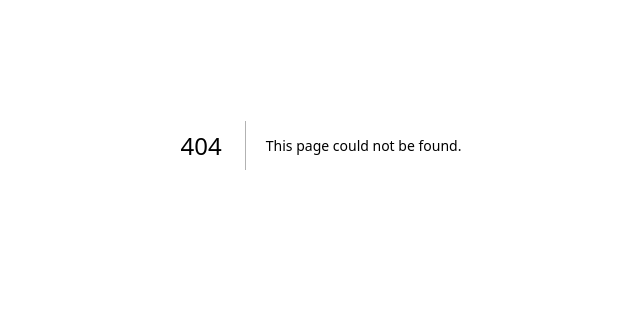
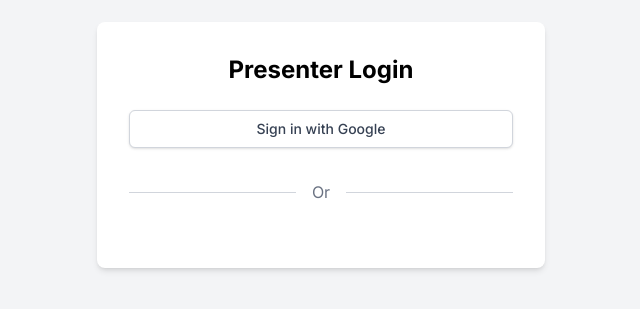
Before and after one commit to 3akare/cadro, a Next.js app in the folder web/: page /login in a window 1280 px wide. Before the commit this address had no page. Shown: the part 255-564 px from the top of the page, without its empty margins (319-959 px from the left). Built offline with nearby package versions, Linux system fonts and the light colour scheme; no server answers.

Commit message:
feat [web]: implement authentication context, provider, and login page with Firebase integration

```diff
--- /dev/null
+++ b/web/context/AuthContext.tsx
@@ -0,0 +1,34 @@
+'use client';
+
+import { createContext, useContext, useState, useEffect, ReactNode } from 'react';
+import { onAuthStateChanged, User } from 'firebase/auth';
+import { auth } from '../lib/firebase';
+
+interface AuthContextType {
+    user: User | null;
+    loading: boolean;
+}
+
+const AuthContext = createContext<AuthContextType>({ user: null, loading: true });
+
+export const AuthProvider = ({ children }: { children: ReactNode }) => {
+    const [user, setUser] = useState<User | null>(null);
+    const [loading, setLoading] = useState(true);
+
+    useEffect(() => {
+        const unsubscribe = onAuthStateChanged(auth, (user) => {
+            setUser(user);
+            setLoading(false);
+        });
+        return () => unsubscribe();
+    }, []);
+
+    return (
+        <AuthContext.Provider value={{ user, loading }
+        }>
+            {!loading && children}
+        </AuthContext.Provider>
+    );
+};
+
+export const useAuth = () => useContext(AuthContext);
--- /dev/null
+++ b/web/lib/firebase.ts
@@ -0,0 +1,16 @@
+import { initializeApp, getApps, getApp } from 'firebase/app';
+import { getAuth } from 'firebase/auth';
+
+const firebaseConfig = {
+    apiKey: process.env.NEXT_PUBLIC_FIREBASE_API_KEY,
+    authDomain: process.env.NEXT_PUBLIC_FIREBASE_AUTH_DOMAIN,
+    projectId: process.env.NEXT_PUBLIC_FIREBASE_PROJECT_ID,
+    storageBucket: process.env.NEXT_PUBLIC_FIREBASE_STORAGE_BUCKET,
+    messagingSenderId: process.env.NEXT_PUBLIC_FIREBASE_MESSAGING_SENDER_ID,
+    appId: process.env.NEXT_PUBLIC_FIREBASE_APP_ID,
+};
+
+const app = !getApps().length ? initializeApp(firebaseConfig) : getApp();
+const auth = getAuth(app);
+
+export { auth };
--- a/web/src/app/layout.tsx
+++ b/web/src/app/layout.tsx
@@ -1,28 +1,25 @@
-import type { Metadata } from "next";
-import { Inter } from "next/font/google";
-import "./globals.css";
+import './globals.css';
+import type { Metadata } from 'next';
+import { Inter } from 'next/font/google';
+import { AuthProvider } from '../../context/AuthContext'; // Import the provider
 
-
-const inter = Inter({
-  subsets: ["latin"],
-});
+const inter = Inter({ subsets: ['latin'] });
 
 export const metadata: Metadata = {
-  title: "Create Next App",
-  description: "Generated by create next app",
+  title: 'Cadro',
 };
 
 export default function RootLayout({
   children,
-}: Readonly<{
+}: {
   children: React.ReactNode;
-}>) {
+}) {
   return (
     <html lang="en">
-      <body
-        className={`${inter.className} antialiased`}
-      >
-        {children}
+      <body className={inter.className}>
+        <AuthProvider>
+          {children}
+        </AuthProvider>
       </body>
     </html>
   );
--- /dev/null
+++ b/web/src/app/login/page.tsx
@@ -0,0 +1,86 @@
+'use client';
+
+import { useState, FormEvent } from 'react';
+import { useRouter } from 'next/navigation';
+import {
+    signInWithEmailAndPassword,
+    signInWithPopup,
+    GoogleAuthProvider
+} from 'firebase/auth';
+import { auth } from '../../../lib/firebase';
+import axios from 'axios';
+
+// This function will be called after any successful Firebase sign-in
+const getBackendToken = async () => {
+    const currentUser = auth.currentUser;
+    if (!currentUser) throw new Error("No user found after login.");
+
+    const firebaseToken = await currentUser.getIdToken();
+    const response = await axios.post('http://localhost:3001/auth/v1/login', {
+        token: firebaseToken,
+    });
+
+    // For simplicity, we'll store the token in localStorage.
+    // For production, HttpOnly cookies are more secure.
+    localStorage.setItem('accessToken', response.data.accessToken);
+};
+
+export default function LoginPage() {
+    const [email, setEmail] = useState('');
+    const [password, setPassword] = useState('');
+    const [error, setError] = useState<string | null>(null);
+    const router = useRouter();
+
+    const handleEmailLogin = async (event: FormEvent) => {
+        event.preventDefault();
+        setError(null);
+        try {
+            await signInWithEmailAndPassword(auth, email, password);
+            await getBackendToken();
+            console.log("success")// Redirect to dashboard after login
+        } catch (err: any) {
+            setError(err.message);
+        }
+    };
+
+    const handleGoogleLogin = async () => {
+        setError(null);
+        const provider = new GoogleAuthProvider();
+        try {
+            await signInWithPopup(auth, provider);
+            await getBackendToken();
+            router.push('/dashboard'); // Redirect
+        } catch (err: any) {
+            setError(err.message);
+        }
+    };
+
+    return (
+        <div className="flex items-center justify-center min-h-screen bg-gray-100">
+            <div className="w-full max-w-md p-8 space-y-6 bg-white rounded-lg shadow-md">
+                <h2 className="text-2xl font-bold text-center">Presenter Login</h2>
+
+                {/* Google Login Button */}
+                <button
+                    onClick={handleGoogleLogin}
+                    className="w-full flex justify-center items-center px-4 py-2 border border-gray-300 rounded-md shadow-sm text-sm font-medium text-gray-700 bg-white hover:bg-gray-50"
+                >
+                    {/* Add a Google Icon SVG here */}
+                    Sign in with Google
+                </button>
+
+                <div className="relative flex py-2 items-center">
+                    <div className="flex-grow border-t border-gray-300"></div>
+                    <span className="flex-shrink mx-4 text-gray-500">Or</span>
+                    <div className="flex-grow border-t border-gray-300"></div>
+                </div>
+
+                {/* Email/Password Form */}
+                <form className="space-y-6" onSubmit={handleEmailLogin}>
+                    {/* Email and Password inputs (similar to your register page) */}
+                </form>
+                {error && <p className="mt-4 text-sm text-center text-red-600">{error}</p>}
+            </div>
+        </div>
+    );
+}
--- a/web/src/app/page.tsx
+++ b/web/src/app/page.tsx
@@ -1,4 +1,3 @@
-import Image from "next/image";
 import Link from "next/link";
 
 export default function Home() {
```
